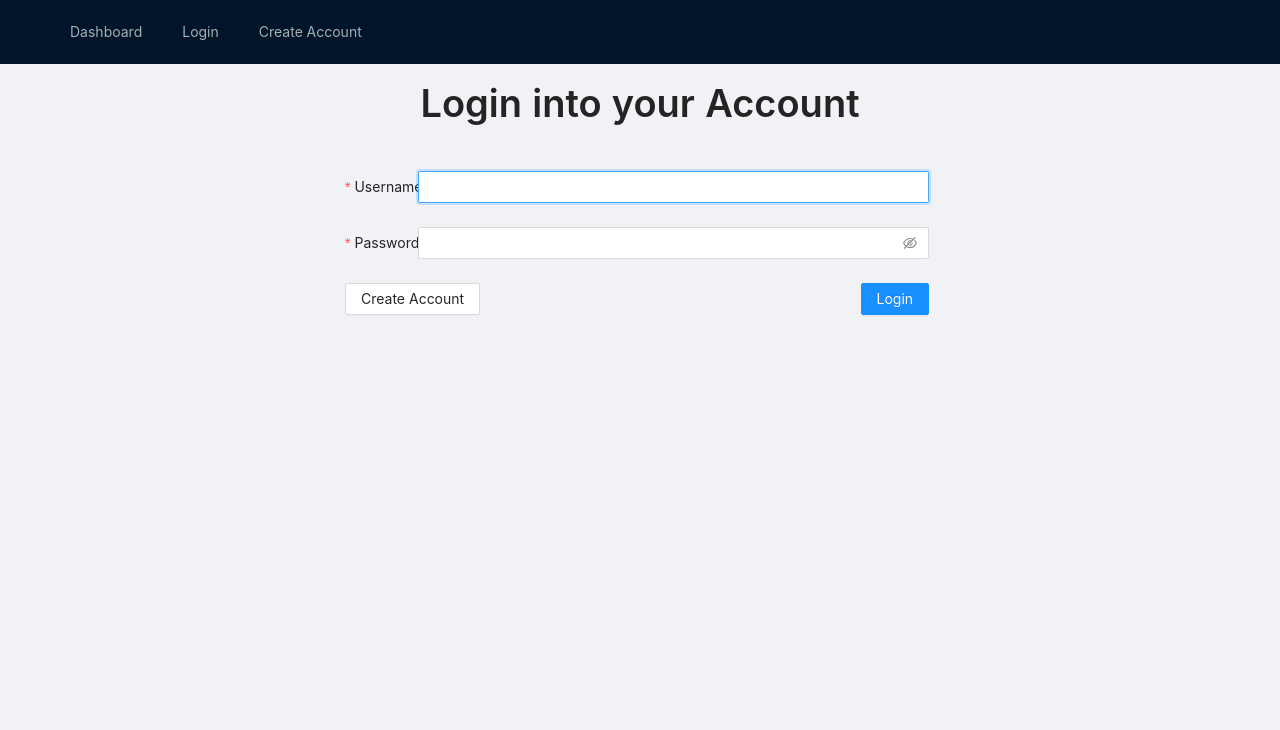
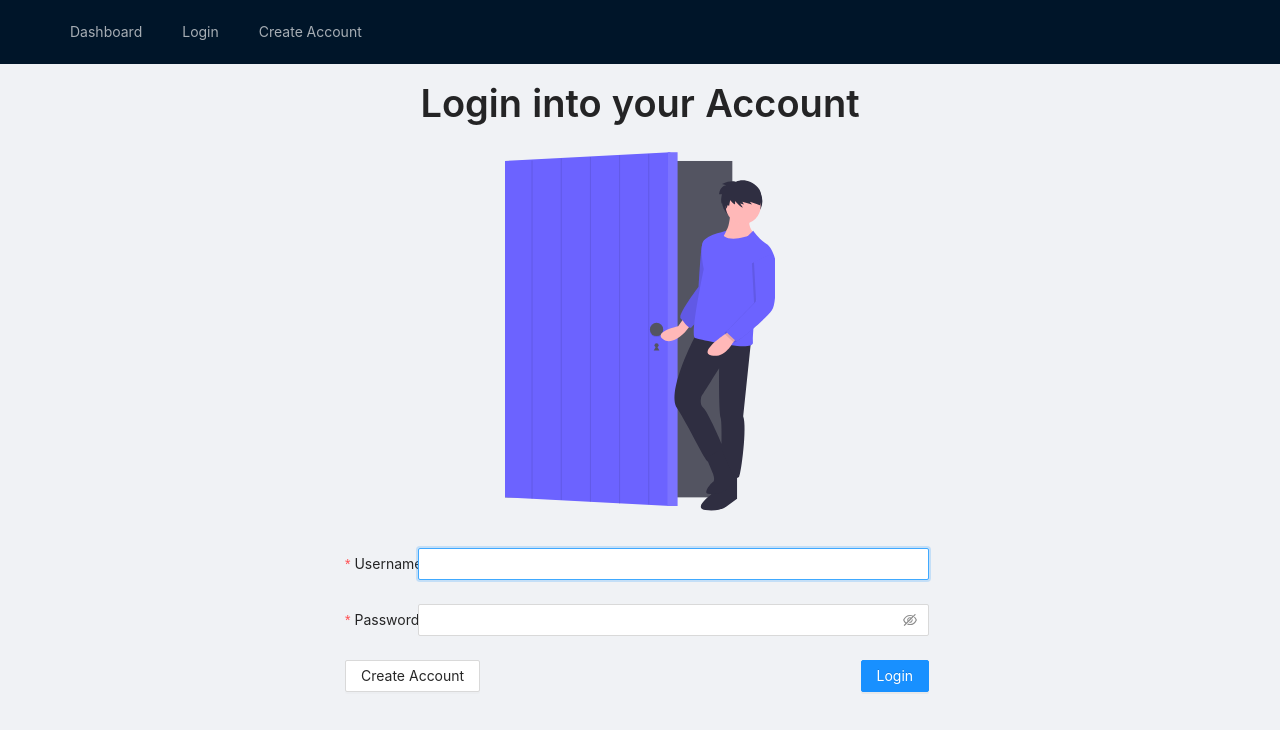
Before and after one commit to raujimenez/work-time-tracker, a React (Create React App) app in the folder client/: page /login in a window 1280 px wide. Shown: the top 730 px of the page. Built offline with nearby package versions, Linux system fonts and the light colour scheme.

Commit message:
added svg to login screen to utilize empty space

```diff
--- a/client/src/components/userCreation/Login.jsx
+++ b/client/src/components/userCreation/Login.jsx
@@ -2,6 +2,7 @@ import React, { useState } from "react";
 import { Link, useHistory } from "react-router-dom";
 import { Form, Button, Input, Layout, Typography, Row, Col } from "antd";
 
+import { ReactComponent as LoginSvg} from '../../svg/Login.svg'
 import handleLogin from "../../handlers/handleLogin";
 
 const Login = (props) => {
@@ -14,6 +15,11 @@ const Login = (props) => {
       <Row style={{ marginTop: "2vh" }}>
         <Col span="24" style={{ textAlign: "center" }}>
           <Typography.Title>Login into your Account</Typography.Title>
+        </Col>
+      </Row>
+      <Row justify="center">
+        <Col>
+          <LoginSvg />
         </Col>
       </Row>
       <Row justify="center">
```
Also changed, not shown: client/src/svg/Login.svg (added).
